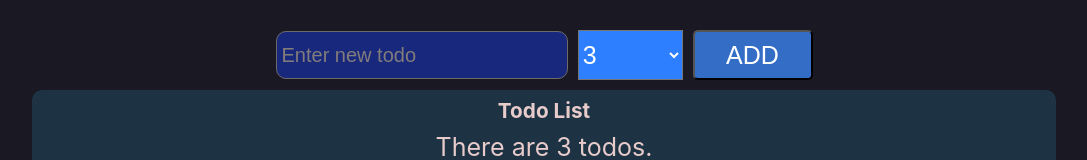
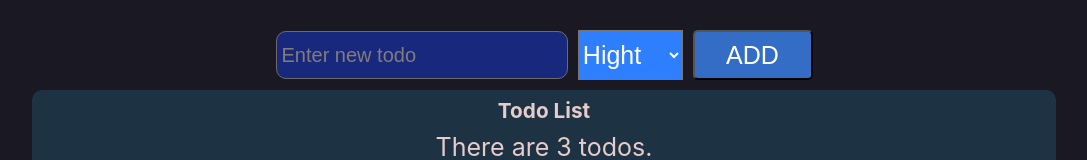
Before and after one commit to safeamiiir/todo-list, a React (Create React App) app: page / in a window 1280 px wide. Shown: the top 160 px of the page, without its empty margins (96-1183 px from the left). Built offline with nearby package versions, Linux system fonts and the light colour scheme.

Commit message:
change option value and title

```diff
--- a/src/components/TodoForm.js
+++ b/src/components/TodoForm.js
@@ -45,9 +45,9 @@ export default function TodoForm() {
             onChange={e => handlePriorityChanges(e)}
             className={'select-style'}
           >
-            <option>3</option>
-            <option>2</option>
-            <option>1</option>
+            <option value={3}>Hight</option>
+            <option value={2}>Middle</option>
+            <option value={1}>Low</option>
           </select>
           <div className="input-group-append">
             <button className="add-button-style" onClick={handleTodoAdd}>
```
